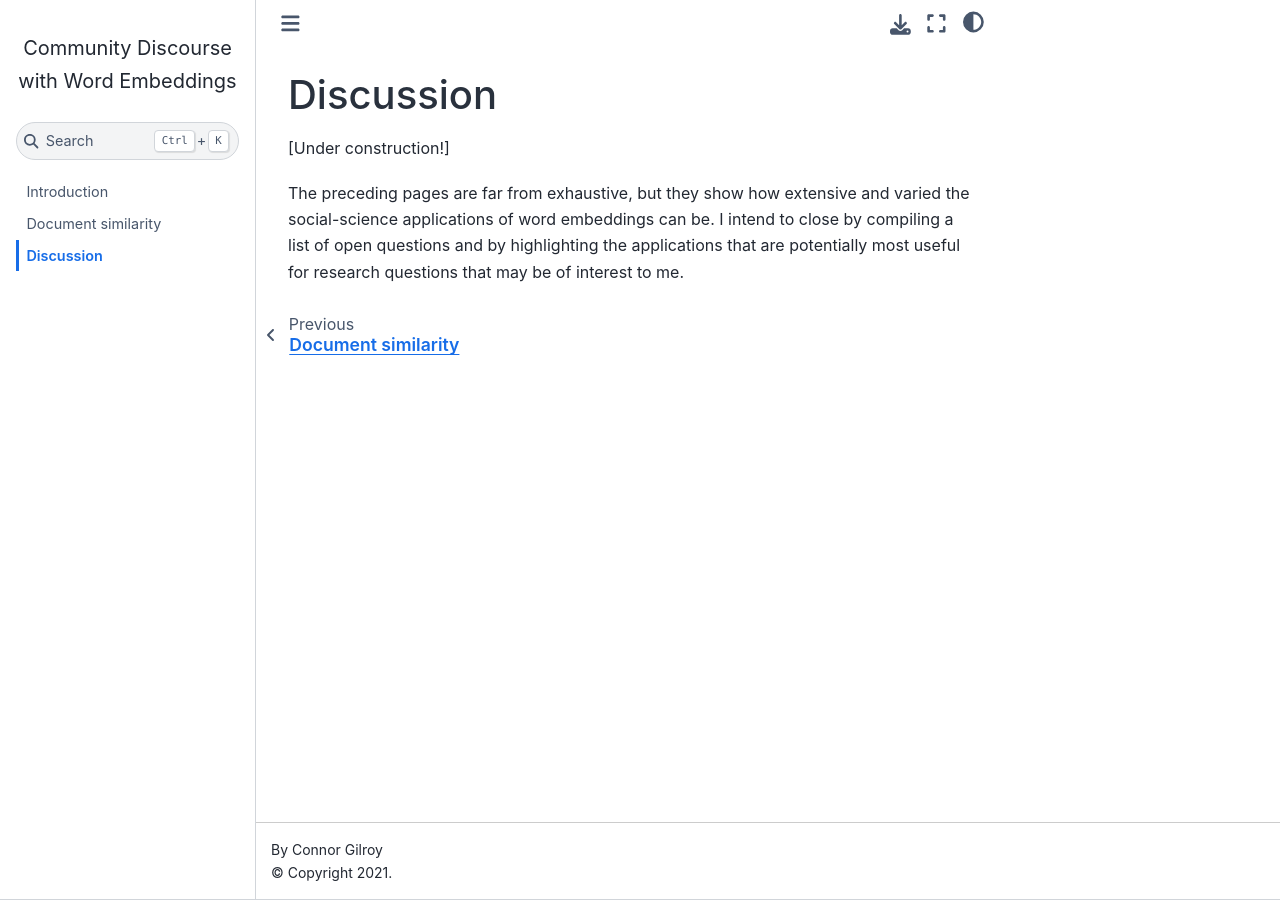
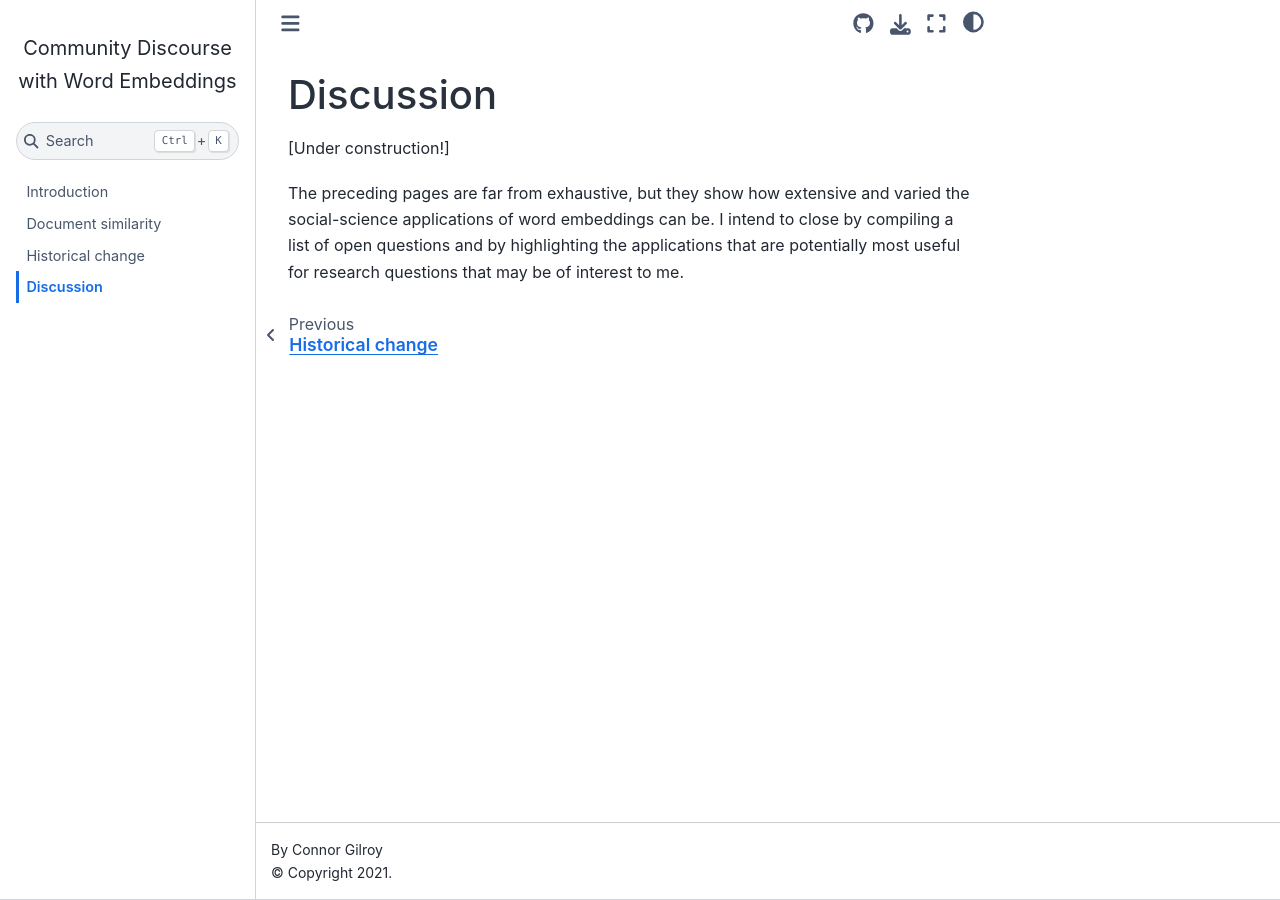
Before and after one commit to ccgilroy/community-discourse, a Jupyter Book: the page built from discussion.md, in a window 1280 px wide. Built offline with Jupyter Book 1.0.4 settings and Sphinx 7.4.7 and the Sphinx Book theme 1.1.4, drawn with Linux system fonts in a browser that asks for light colours; pages that are not in the unit, such as notebooks, are missing from menus.

Commit message:
beginning of change over time notebook v2

```diff
--- a/_config.yml
+++ b/_config.yml
@@ -9,6 +9,9 @@ parse:
   myst_url_schemes: [mailto, http, https]
 repository:
   url: https://github.com/ccgilroy/community-discourse
+  path_to_book: "/"
+  branch: "main"
+html:
   use_repository_button: true
 sphinx:
   config:
--- a/_toc.yml
+++ b/_toc.yml
@@ -10,5 +10,8 @@
 - file: binary-axes
   title: Binary axes
 
+- file: historical-change
+  title: "Historical change"
+
 - file: discussion
   title: Discussion
```
Also changed, not shown: historical-change.ipynb (added).
